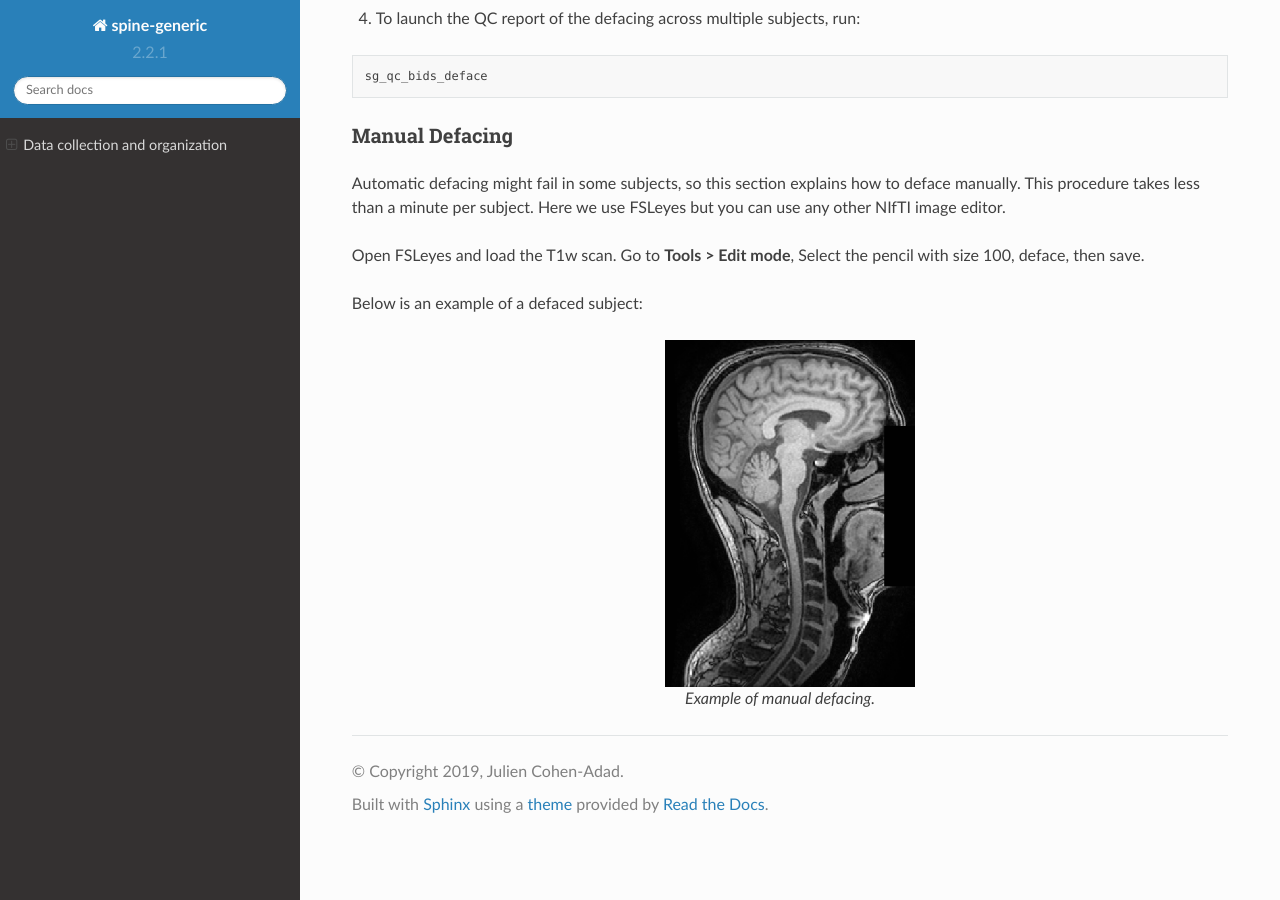
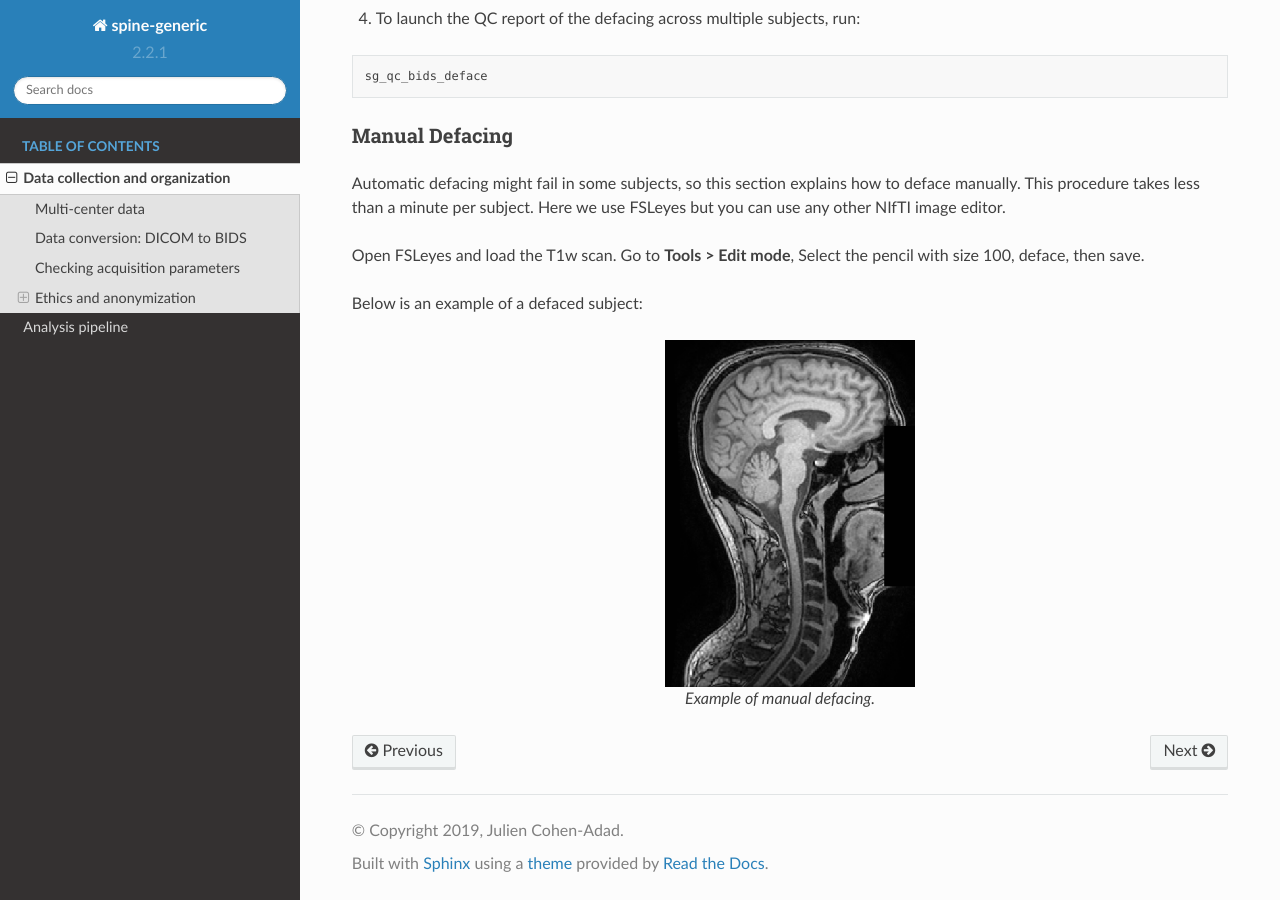
Before and after one commit to spine-generic/spine-generic, a Sphinx documentation site: the page built from docs/data-acquisition.rst, in a window 1280 px wide and 900 px high, scrolled down 4260 px. Built offline with Sphinx 7.4.7 and the Read the Docs theme 2.0.0, drawn with Linux system fonts in a browser that asks for light colours; pages that are not in the unit, such as notebooks, are missing from menus.

Commit message:
Update index.rst

```diff
--- a/docs/index.rst
+++ b/docs/index.rst
@@ -14,8 +14,8 @@ for the "spine generic protocol" project.
    :caption: Table of contents
    :maxdepth: 2
 
-   data_acquisition.rst
-   analysis_pipeline.rst
+   data-acquisition.rst
+   analysis-pipeline.rst
 
 
 Contributors
```
